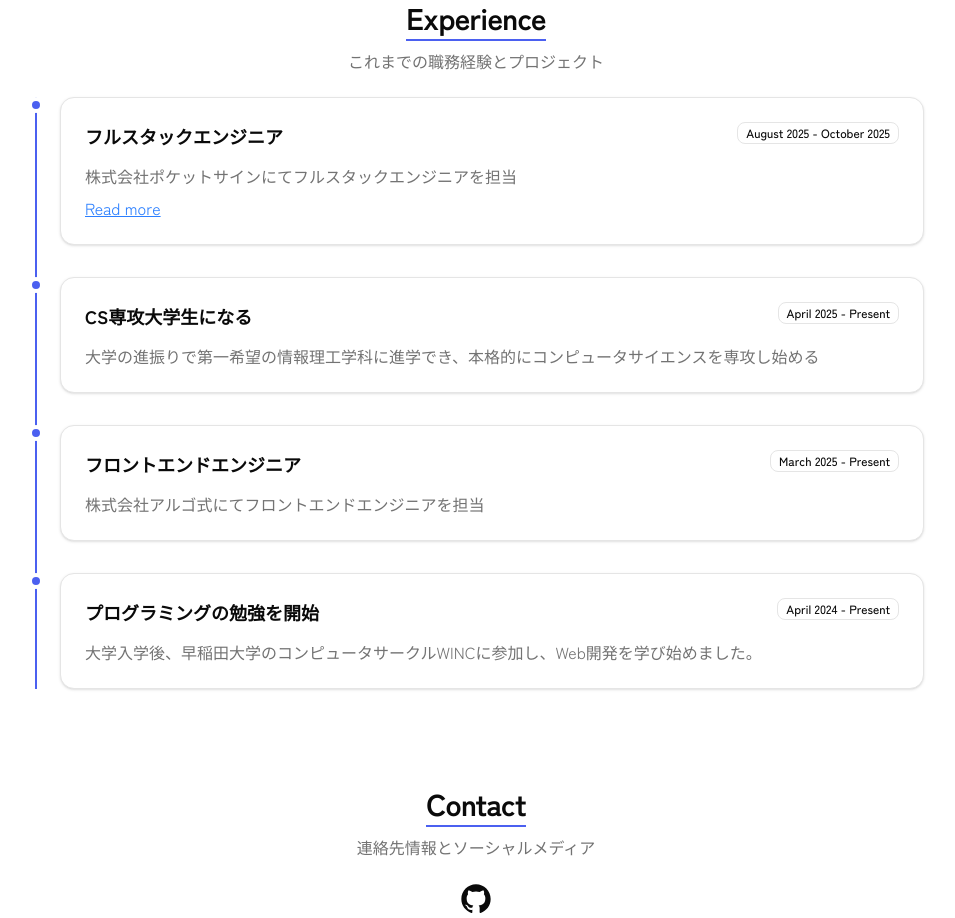
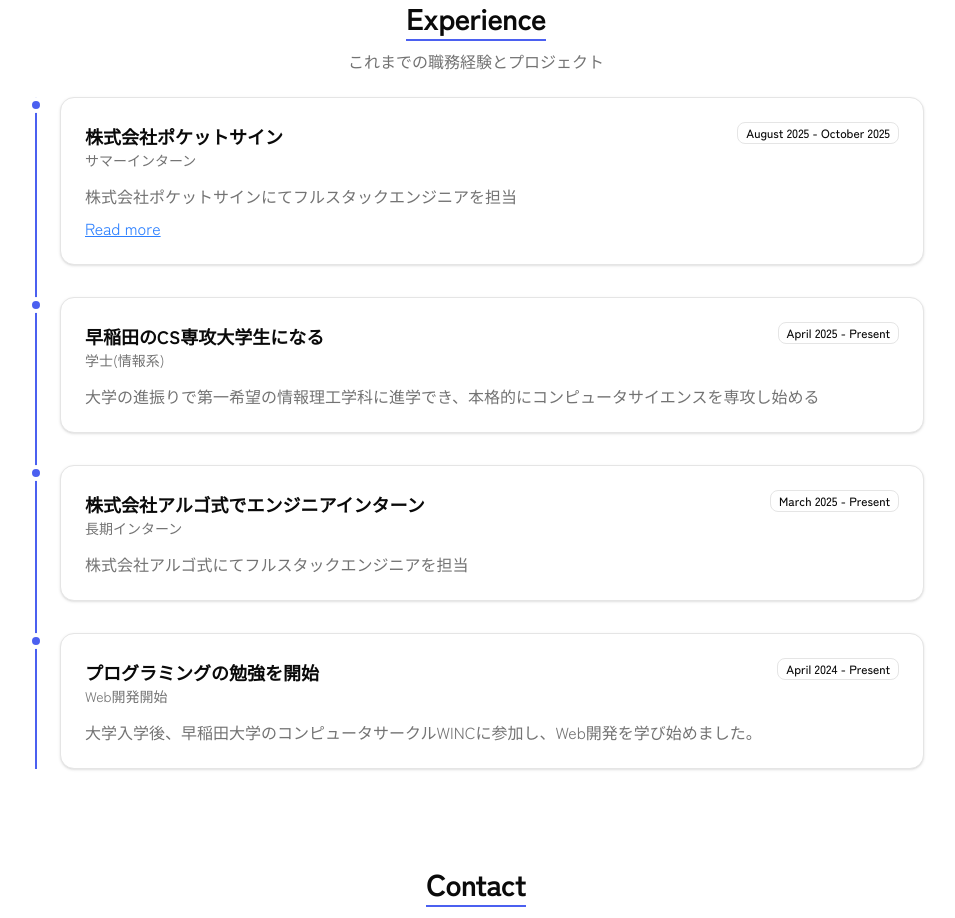
Before and after one commit to tsukuneA1/tsukuneA1_portfolio, a Next.js app: page / in a window 1280 px wide. Shown: the part 1000-1918 px from the top of the page, without its empty margins (164-1119 px from the left). Built offline with nearby package versions, Linux system fonts and the light colour scheme.

Commit message:
fix:型修正

```diff
--- a/app/constants.ts
+++ b/app/constants.ts
@@ -1,43 +1,43 @@
 export interface ExperienceItem {
 	title: string;
-	affiliation: string;
-	affiliationUrl?: string;
+	subtitle: string;
+	url: string;
 	period: string;
 	description: string;
 	blogUrl?: string;
 }
 
-export const EXPERIENCE_DATA = [
+export const EXPERIENCE_DATA: ExperienceItem[] = [
 	{
-		title: "フルスタックエンジニア",
-		affiliation: "株式会社ポケットサイン",
-		affiliationUrl: "https://pocketsign.co.jp/",
+		title: "株式会社ポケットサイン",
+		subtitle: "サマーインターン",
+		url: "https://pocketsign.co.jp/",
 		period: "August 2025 - October 2025",
 		description: "株式会社ポケットサインにてフルスタックエンジニアを担当",
 		blogUrl: "/blogs/summer-intern",
 	},
 	{
-		title: "CS専攻大学生になる",
-		affiliation: "早稲田大学情報理工学科",
-		affiliationUrl: "https://www.cs.waseda.ac.jp/",
+		title: "早稲田のCS専攻大学生になる",
+		subtitle: "学士(情報系)",
+		url: "https://www.cs.waseda.ac.jp/",
 		period: "April 2025 - Present",
 		description:
 			"大学の進振りで第一希望の情報理工学科に進学でき、本格的にコンピュータサイエンスを専攻し始める",
 	},
 	{
-		title: "フロントエンドエンジニア",
-		affiliation: "株式会社アルゴ式",
-		affiliationUrl: "https://algo-method.co.jp/",
+		title: "株式会社アルゴ式でエンジニアインターン",
+		subtitle: "長期インターン",
+		url: "https://algo-method.co.jp/",
 		period: "March 2025 - Present",
-		description: "株式会社アルゴ式にてフロントエンドエンジニアを担当",
+		description: "株式会社アルゴ式にてフルスタックエンジニアを担当",
 	},
 	{
 		title: "プログラミングの勉強を開始",
-		affiliation: "winc",
+		subtitle: "Web開発開始",
 		period: "April 2024 - Present",
 		description:
 			"大学入学後、早稲田大学のコンピュータサークルWINCに参加し、Web開発を学び始めました。",
-		affiliationUrl: "https://www.winc.ne.jp/",
+		url: "https://www.winc.ne.jp/",
 	},
 ] as const;
 
```
